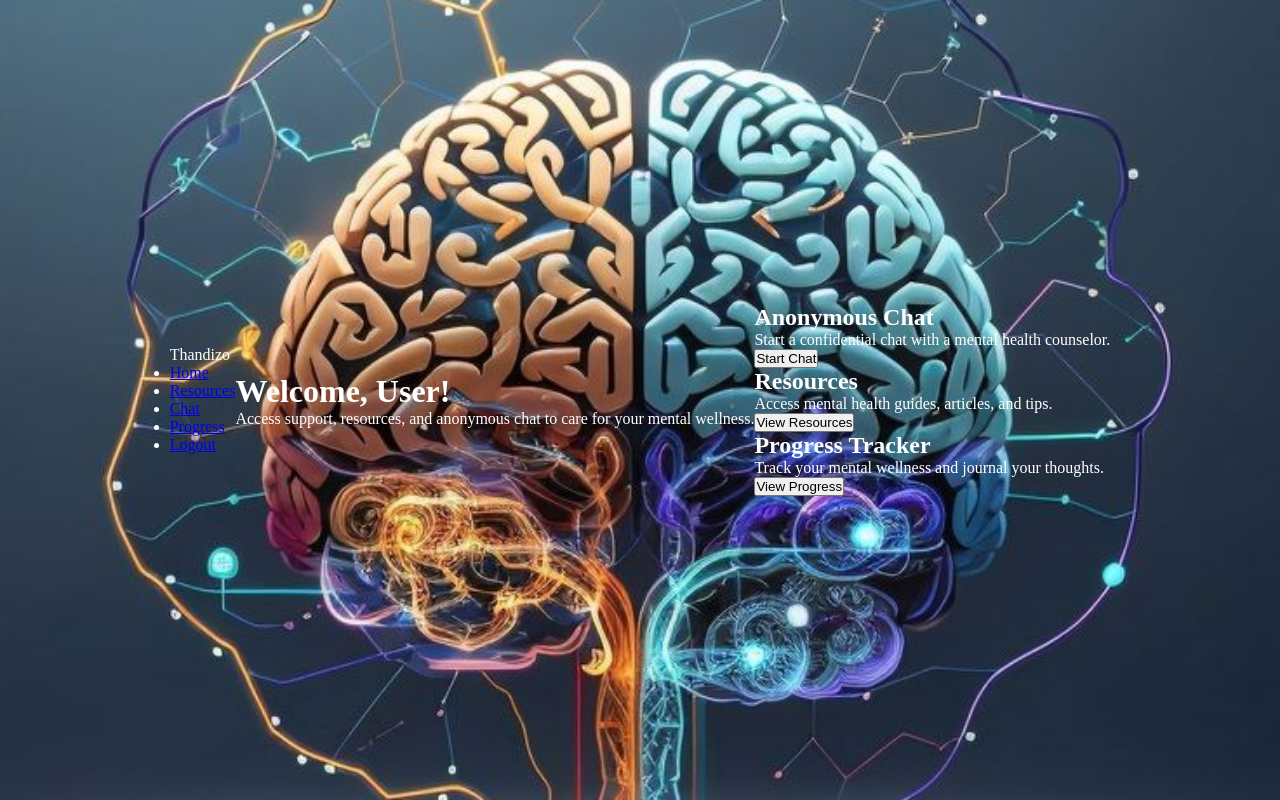
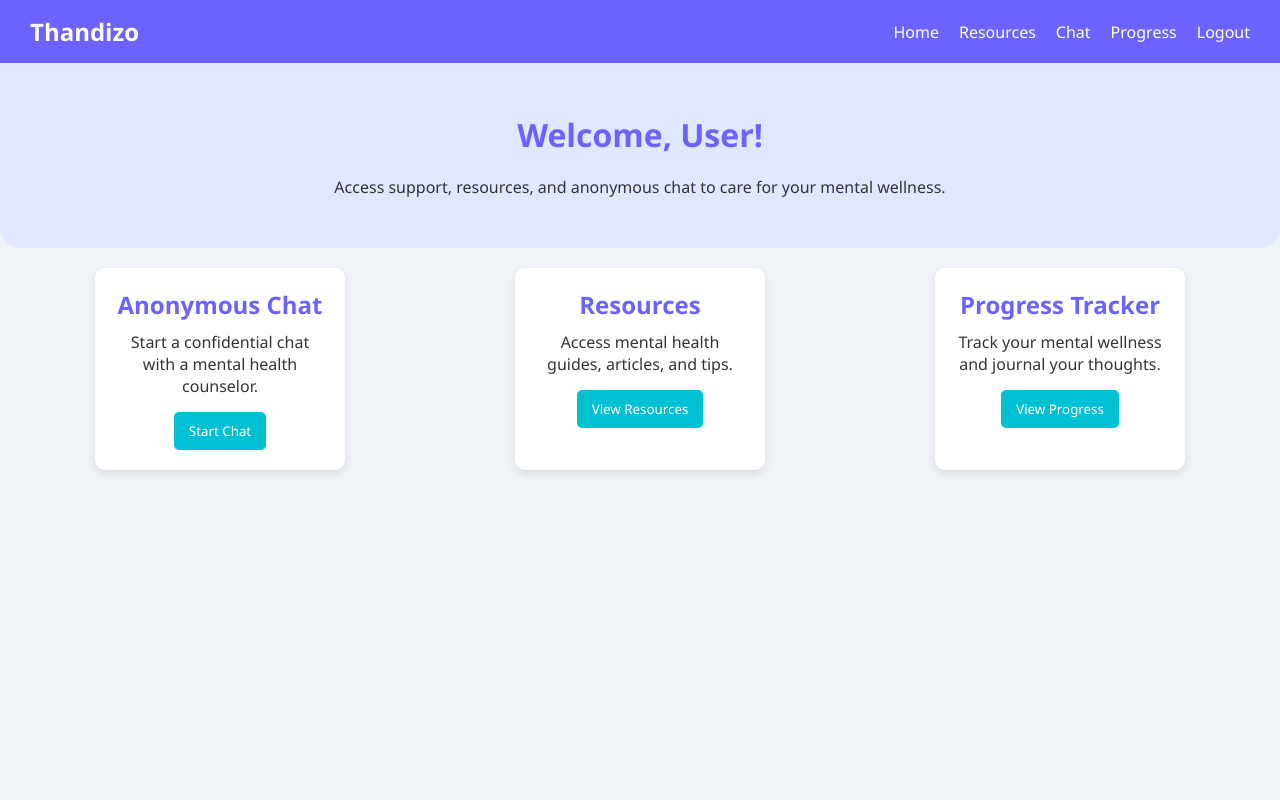
Before and after one commit to lauryn06/Annonymous_Mental_Health_System, a plain HTML site: page dashoard.html in a window 1280 px wide. Drawn offline with Linux system fonts and the light colour scheme.

Commit message:
added the css for the html files

```diff
--- a/style.css
+++ b/style.css
@@ -1,32 +1,307 @@
-*{
+:root {
+    --primary-color: #6C63FF;
+    --secondary-color: #00C1D4;
+    --background-color: #F0F4F8;
+    --text-color: #333;
+    --card-color: #fff;
+    --button-color: var(--primary-color);
+    --button-hover: #574fd6;
+}
+
+* {
+    box-sizing: border-box;
+    margin: 0;
     padding: 0;
+    font-family: 'Segoe UI', Tahoma, Geneva, Verdana, sans-serif;
+}
+
+body {
+    background-color: var(--background-color);
+    color: var(--text-color);
+}
+
+.container {
+    max-width: 400px;
+    margin: 80px auto;
+    padding: 20px;
+    background: var(--card-color);
+    border-radius: 10px;
+    box-shadow: 0 4px 10px rgba(0,0,0,0.1);
+}
+
+h1 {
+    text-align: center;
+    margin-bottom: 20px;
+    color: var(--primary-color);
+}
+
+form label {
+    display: block;
+    margin: 10px 0 5px;
+}
+
+form input {
+    width: 100%;
+    padding: 10px;
+    border: 1px solid #ccc;
+    border-radius: 5px;
+}
+
+form button {
+    width: 100%;
+    padding: 10px;
+    margin-top: 20px;
+    border: none;
+    border-radius: 5px;
+    background-color: var(--button-color);
+    color: #fff;
+    font-size: 16px;
+    cursor: pointer;
+    transition: background 0.3s;
+}
+
+form button:hover {
+    background-color: var(--button-hover);
+}
+
+form p {
+    text-align: center;
+    margin-top: 15px;
+}
+
+form a {
+    color: var(--secondary-color);
+    text-decoration: none;
+}
+
+nav {
+    display: flex;
+    justify-content: space-between;
+    padding: 15px 30px;
+    background: var(--primary-color);
+    color: white;
+    align-items: center;
+}
+
+nav .logo {
+    font-size: 24px;
+    font-weight: bold;
+}
+
+nav ul {
+    list-style: none;
+    display: flex;
+    gap: 20px;
+}
+
+nav ul li a {
+    color: white;
+    text-decoration: none;
+}
+
+header {
+    text-align: center;
+    padding: 50px 20px;
+}
+
+.cards {
+    display: flex;
+    justify-content: space-around;
+    flex-wrap: wrap;
+    padding: 20px;
+    gap: 20px;
+}
+
+.card {
+    background: var(--card-color);
+    padding: 20px;
+    border-radius: 10px;
+    width: 250px;
+    box-shadow: 0 4px 8px rgba(0,0,0,0.1);
+    text-align: center;
+}
+
+.card h2 {
+    margin-bottom: 10px;
+    color: var(--primary-color);
+}
+
+.card button {
+    background-color: var(--secondary-color);
+    margin-top: 15px;
+}
+
+.card button:hover {
+    background-color: #009aa8;
+}
+:root {
+    --primary-color: #6C63FF;
+    --secondary-color: #00C1D4;
+    --background-color: #F0F4F8;
+    --text-color: #333;
+    --card-color: #fff;
+    --button-color: var(--primary-color);
+    --button-hover: #574fd6;
+}
+
+* {
+    box-sizing: border-box;
     margin: 0;
-    box-sizing: border-box;
+    padding: 0;
+    font-family: 'Segoe UI', Tahoma, Geneva, Verdana, sans-serif;
 }
-body{
-    height: 100vh;
-    width: 100vw;
+
+body {
+    background-color: var(--background-color);
+    color: var(--text-color);
+}
+
+.container {
+    max-width: 400px;
+    margin: 80px auto;
+    padding: 20px;
+    background: var(--card-color);
+    border-radius: 10px;
+    box-shadow: 0 4px 10px rgba(0,0,0,0.1);
+}
+
+h1 {
+    text-align: center;
+    margin-bottom: 20px;
+    color: var(--primary-color);
+}
+
+form label {
+    display: block;
+    margin: 10px 0 5px;
+}
+
+form input {
+    width: 100%;
+    padding: 10px;
+    border: 1px solid #ccc;
+    border-radius: 5px;
+}
+
+form button {
+    width: 100%;
+    padding: 10px;
+    margin-top: 20px;
+    border: none;
+    border-radius: 5px;
+    background-color: var(--button-color);
+    color: #fff;
+    font-size: 16px;
+    cursor: pointer;
+    transition: background 0.3s;
+}
+
+form button:hover {
+    background-color: var(--button-hover);
+}
+
+/* Toggle Buttons */
+.form-toggle {
     display: flex;
     justify-content: center;
+    margin-bottom: 20px;
+    gap: 10px;
+}
+
+.form-toggle button {
+    padding: 10px 20px;
+    border: none;
+    border-radius: 5px;
+    background-color: var(--secondary-color);
+    color: white;
+    cursor: pointer;
+    transition: 0.3s;
+}
+
+.form-toggle button.active {
+    background-color: var(--primary-color);
+}
+
+.hidden {
+    display: none;
+}
+nav {
+    display: flex;
+    justify-content: space-between;
+    padding: 15px 30px;
+    background: var(--primary-color);
+    color: white;
     align-items: center;
+}
 
-    background-image: url(join\ us_your\ health\ mentor.jpeg);
-      background-repeat: no-repeat;
-  background-attachment: fixed;
-  background-size: cover;
-  background-position: center;
-  color: white;
+nav .logo {
+    font-size: 24px;
+    font-weight: bold;
+}
 
+nav ul {
+    list-style: none;
+    display: flex;
+    gap: 20px;
 }
-form{
-    border: solid white 1px;
-    border-radius: 1.2rem;
-    backdrop-filter: blur(0.5rem);
-padding: 1em;
+
+nav ul li a {
+    color: white;
+    text-decoration: none;
 }
-input,select{
-    background-color: rgba(255, 255, 255, 0);
-    height: 2rem;
-    width: 10rem;
-     border-radius: 1.2rem;
+
+header {
+    text-align: center;
+    padding: 50px 20px;
+    background: #e0e7ff;
+    border-radius: 0 0 20px 20px;
 }
+
+.cards {
+    display: flex;
+    justify-content: space-around;
+    flex-wrap: wrap;
+    padding: 20px;
+    gap: 20px;
+}
+
+.card {
+    background: var(--card-color);
+    padding: 20px;
+    border-radius: 10px;
+    width: 250px;
+    box-shadow: 0 4px 8px rgba(0,0,0,0.1);
+    text-align: center;
+    transition: transform 0.3s;
+}
+
+.card:hover {
+    transform: translateY(-5px);
+}
+
+.card h2 {
+    margin-bottom: 10px;
+    color: var(--primary-color);
+}
+
+.card button {
+    background-color: var(--secondary-color);
+    margin-top: 15px;
+    padding: 10px 15px;
+    border: none;
+    border-radius: 5px;
+    color: white;
+    cursor: pointer;
+    transition: background 0.3s;
+}
+
+.card button:hover {
+    background-color: #009aa8;
+}
+
+@media (max-width: 768px) {
+    .cards {
+        flex-direction: column;
+        align-items: center;
+    }
+}
```
